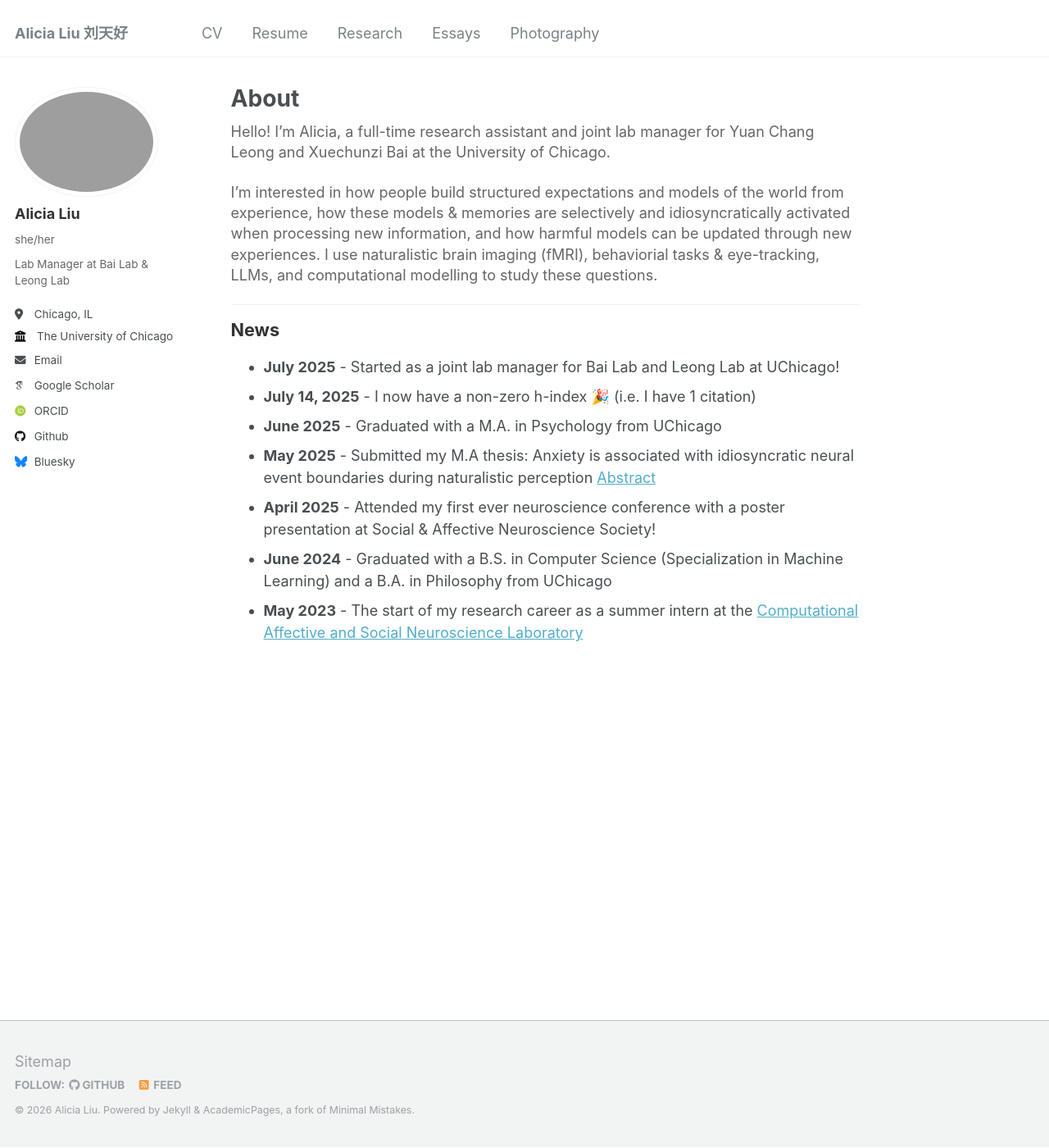
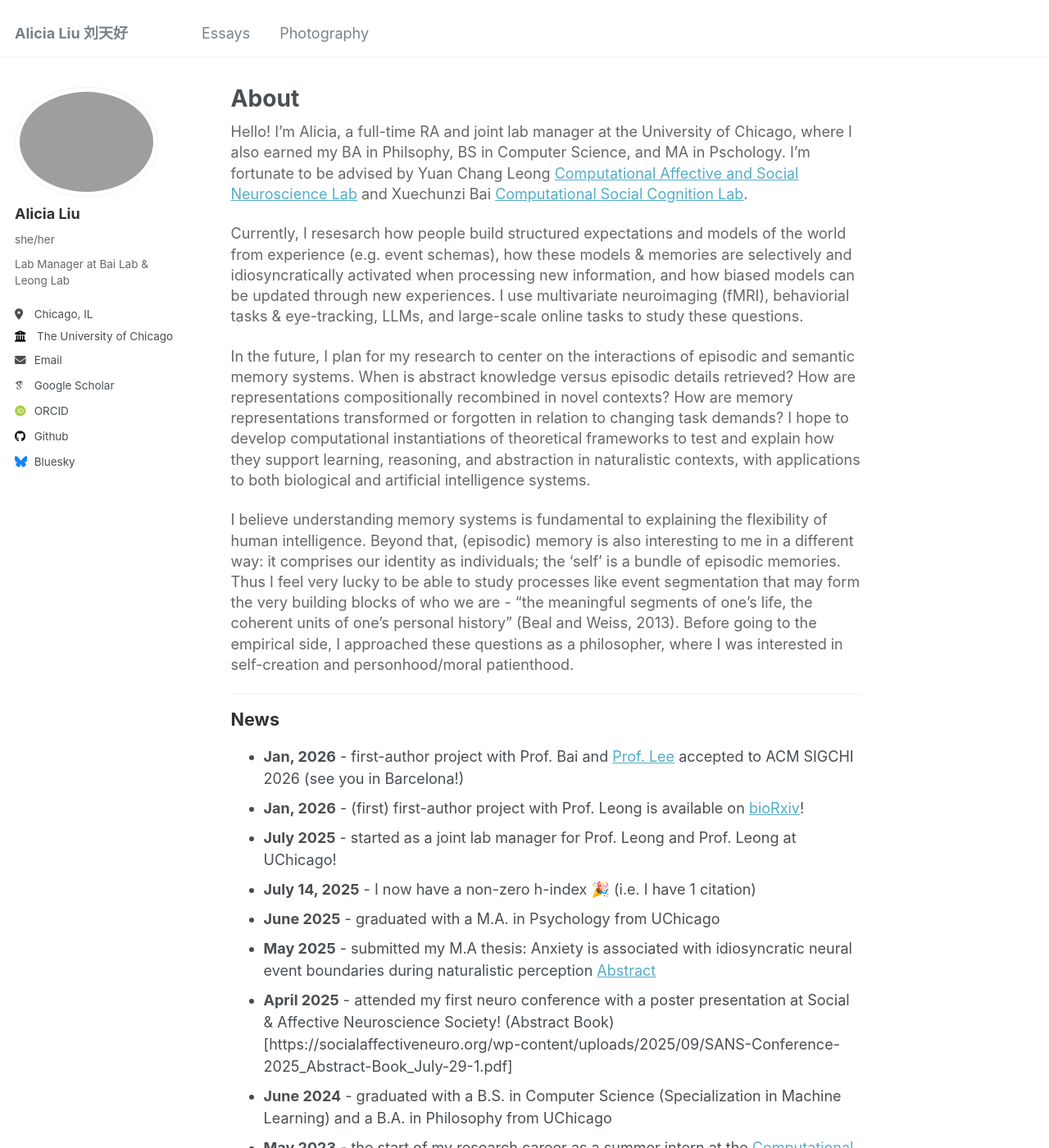
Before and after one commit to 20-alicial/20-alicial.github.io, a Jekyll site: the page built from _pages/about.md, in a window 1280 px wide and 1400 px high. Shown: the whole window at 82% size. Built offline with Jekyll 4.4.1, drawn with Linux system fonts in a browser that asks for light colours; some web fonts are replaced; some of the changed text lies outside the part shown.

Commit message:
updates jan 2026

```diff
--- a/_data/navigation.yml
+++ b/_data/navigation.yml
@@ -1,13 +1,11 @@
 # main links links
 main:
-  - title: "CV"
-    url: /cv/
 
-  - title: "Resume"
-    url: /resume/
+  # - title: "Resume"
+  #   url: /resume/
 
-  - title: "Research"
-    url: /research/
+  # - title: "Research"
+  #   url: /research/
 
   - title: "Essays"
     url: /essays/
--- a/_pages/about.md
+++ b/_pages/about.md
@@ -7,18 +7,24 @@ redirect_from:
   - /about.html
 ---
 
-Hello! I'm Alicia, a full-time research assistant and joint lab manager for Yuan Chang Leong and Xuechunzi Bai at the University of Chicago.
+Hello! I'm Alicia, a full-time RA and joint lab manager at the University of Chicago, where I also earned my BA in Philsophy, BS in Computer Science, and MA in Pschology. I'm fortunate to be advised by Yuan Chang Leong [Computational Affective and Social Neuroscience Lab](https://mcnlab.uchicago.edu) and Xuechunzi Bai [Computational Social Cognition Lab](https://baixuechunzi.github.io/uchicago/).
 
-I'm interested in how people build structured expectations and models of the world from experience, how these models & memories are selectively and idiosyncratically activated when processing new information, and how harmful models can be updated through new experiences. I use naturalistic brain imaging (fMRI), behaviorial tasks & eye-tracking, LLMs, and computational modelling to study these questions.
+Currently, I resesarch how people build structured expectations and models of the world from experience (e.g. event schemas), how these models & memories are selectively and idiosyncratically activated when processing new information, and how biased models can be updated through new experiences. I use multivariate neuroimaging (fMRI), behaviorial tasks & eye-tracking, LLMs, and large-scale online tasks to study these questions.
+
+In the future, I plan for my research to center on the interactions of episodic and semantic memory systems. When is abstract knowledge versus episodic details retrieved? How are representations compositionally recombined in novel contexts? How are memory representations transformed or forgotten in relation to changing task demands? I hope to develop computational instantiations of theoretical frameworks to test and explain how they support learning, reasoning, and abstraction in naturalistic contexts, with applications to both biological and artificial intelligence systems.
+
+I believe understanding memory systems is fundamental to explaining the flexibility of human intelligence. Beyond that, (episodic) memory is also interesting to me in a different way: it comprises our identity as individuals; the 'self' is a bundle of episodic memories. Thus I feel very lucky to be able to study processes like event segmentation that may form the very building blocks of who we are - "the meaningful segments of one’s life, the coherent units of one’s personal history"
+(Beal and Weiss, 2013). Before going to the empirical side, I approached these questions as a philosopher, where I was interested in self-creation and personhood/moral patienthood.
 
 ---
 
 ### News
-
-- **July 2025** - Started as a joint lab manager for Bai Lab and Leong Lab at UChicago!
+- **Jan, 2026** - first-author project with Prof. Bai and [Prof. Lee](https://minalee-research.github.io) accepted to ACM SIGCHI 2026 (see you in Barcelona!)
+- **Jan, 2026** - (first) first-author project with Prof. Leong is available on [bioRxiv](https://www.biorxiv.org/content/10.64898/2026.01.03.697513v1)!
+- **July 2025** - started as a joint lab manager for Prof. Leong and Prof. Leong at UChicago!
 - **July 14, 2025** - I now have a non-zero h-index 🎉 (i.e. I have 1 citation)
-- **June 2025** - Graduated with a M.A. in Psychology from UChicago
-- **May 2025** - Submitted my M.A thesis: Anxiety is associated with idiosyncratic neural event boundaries during naturalistic perception [Abstract](https://knowledge.uchicago.edu/record/15260?ln=en)
-- **April 2025** - Attended my first ever neuroscience conference with a poster presentation at Social & Affective Neuroscience Society!
-- **June 2024** - Graduated with a B.S. in Computer Science (Specialization in Machine Learning) and a B.A. in Philosophy from UChicago
-- **May 2023** - The start of my research career as a summer intern at the [Computational Affective and Social Neuroscience Laboratory](https://mcnlab.uchicago.edu/)
+- **June 2025** - graduated with a M.A. in Psychology from UChicago
+- **May 2025** - submitted my M.A thesis: Anxiety is associated with idiosyncratic neural event boundaries during naturalistic perception [Abstract](https://knowledge.uchicago.edu/record/15260?ln=en)
+- **April 2025** - attended my first neuro conference with a poster presentation at Social & Affective Neuroscience Society! (Abstract Book)[https://socialaffectiveneuro.org/wp-content/uploads/2025/09/SANS-Conference-2025_Abstract-Book_July-29-1.pdf]
+- **June 2024** - graduated with a B.S. in Computer Science (Specialization in Machine Learning) and a B.A. in Philosophy from UChicago
+- **May 2023** - the start of my research career as a summer intern at the [Computational Affective and Social Neuroscience Laboratory](https://mcnlab.uchicago.edu/)
```
Also changed, not shown: _pages/essays.md (+1 -1 lines).
